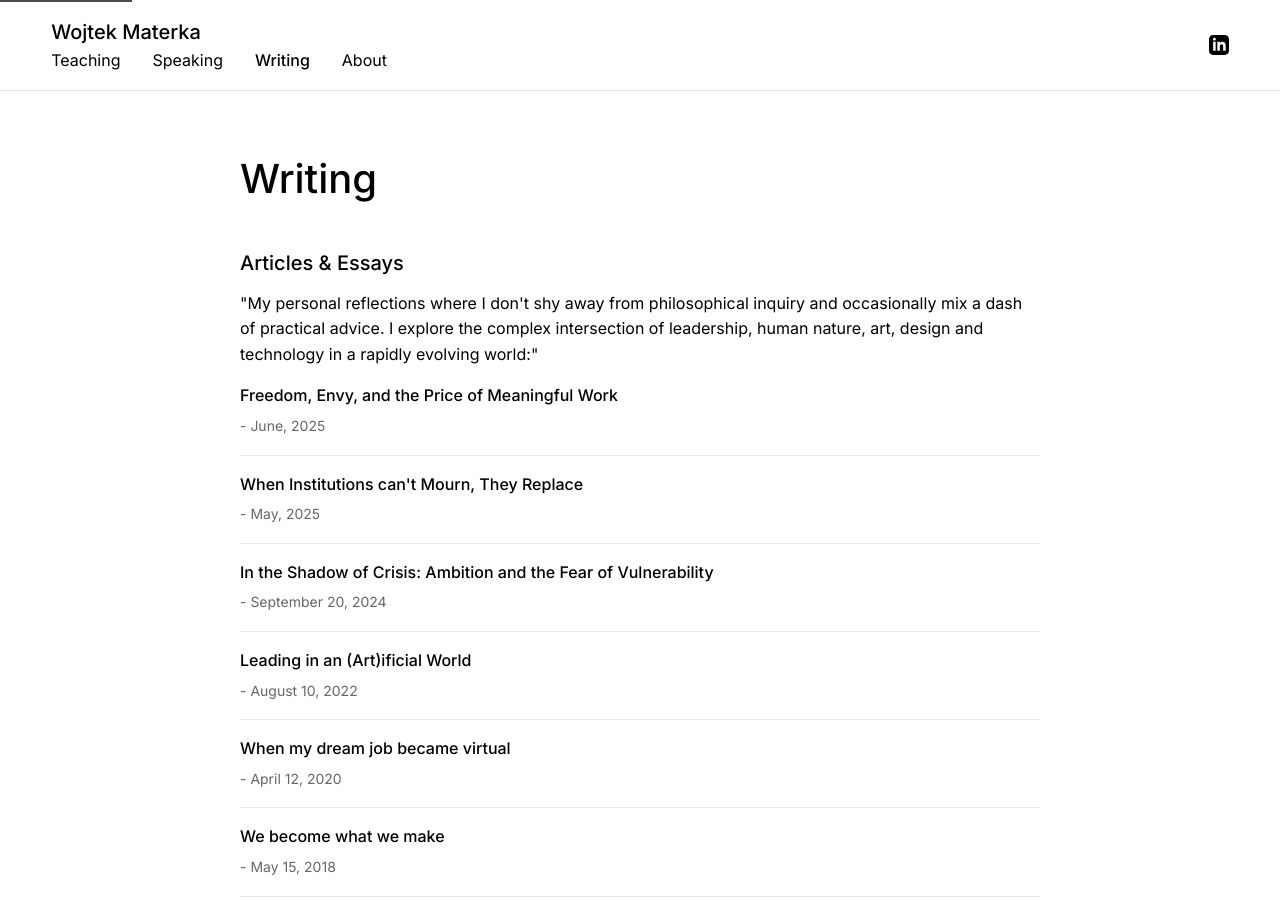
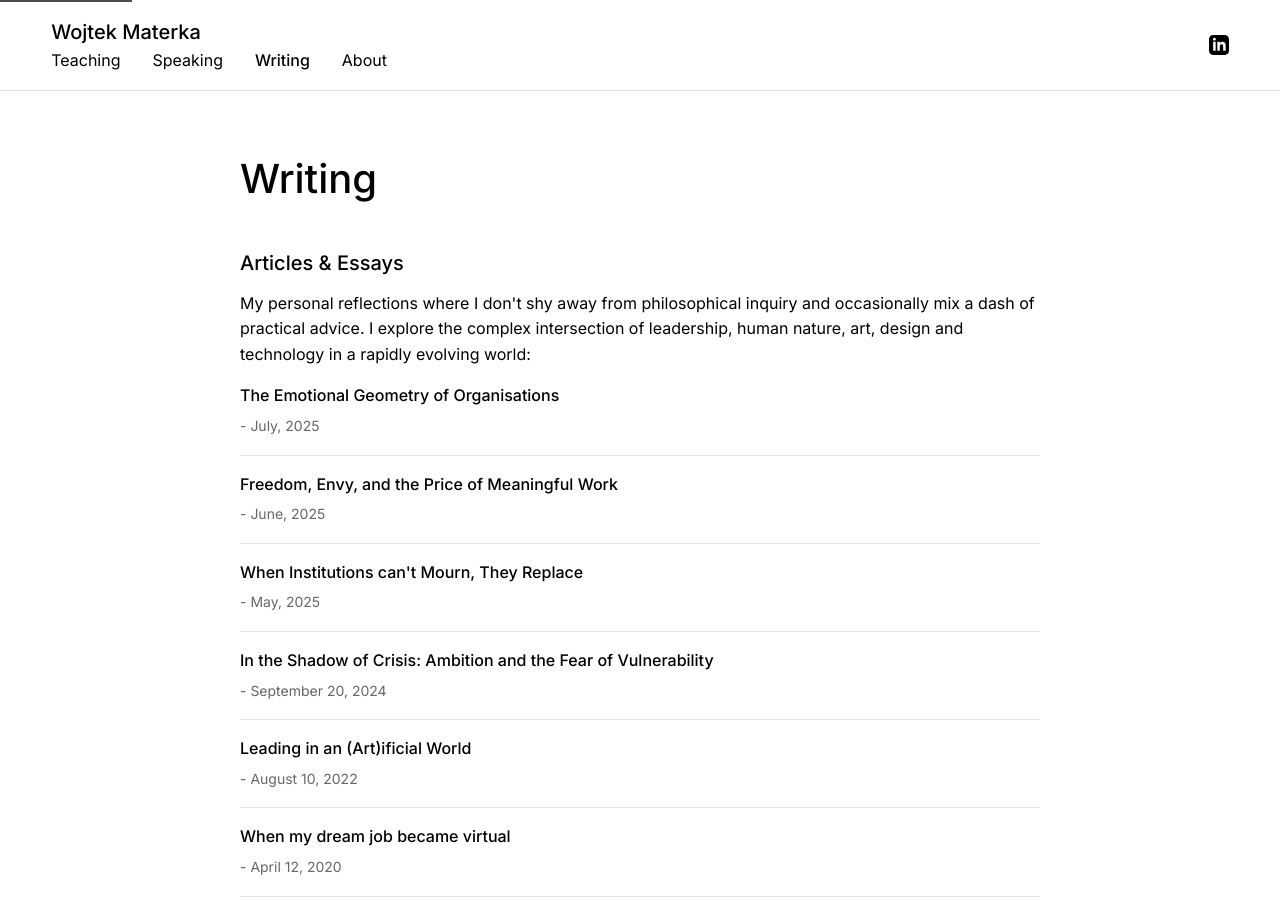
Before and after one commit to wosheesh/wmaterka, a Jekyll site: the page built from writing.md, in a window 1280 px wide and 900 px high. Built offline with Jekyll 4.4.1, drawn with Linux system fonts in a browser that asks for light colours.

Commit message:
articles

```diff
--- a/writing.md
+++ b/writing.md
@@ -11,9 +11,13 @@ description: "Writing - Wojtek Materka"
 <div class="section">
     <div>
         <h4>Articles & Essays</h4>
-        <p>"My personal reflections where I don't shy away from philosophical inquiry and occasionally mix a dash of practical advice. I explore the complex intersection of leadership, human nature, art, design and technology in a rapidly evolving world:"</p>
+        <p>My personal reflections where I don't shy away from philosophical inquiry and occasionally mix a dash of practical advice. I explore the complex intersection of leadership, human nature, art, design and technology in a rapidly evolving world:</p>
 
         <ul class="articles-list">
+            <li>
+                <a href="https://trust.substack.com/p/the-emotional-geometry-of-organisations" target="_blank" rel="noopener noreferrer">The Emotional Geometry of Organisations</a>
+                <span class="date">- July, 2025</span>
+            </li>
             <li>
                 <a href="https://open.substack.com/pub/trust/p/freedom-envy-and-the-price-of-meaningful?r=wkmf&utm_campaign=post&utm_medium=web&showWelcomeOnShare=false" target="_blank" rel="noopener noreferrer">Freedom, Envy, and the Price of Meaningful Work</a>
                 <span class="date">- June, 2025</span>
```
Also changed, not shown: 2 other files.
